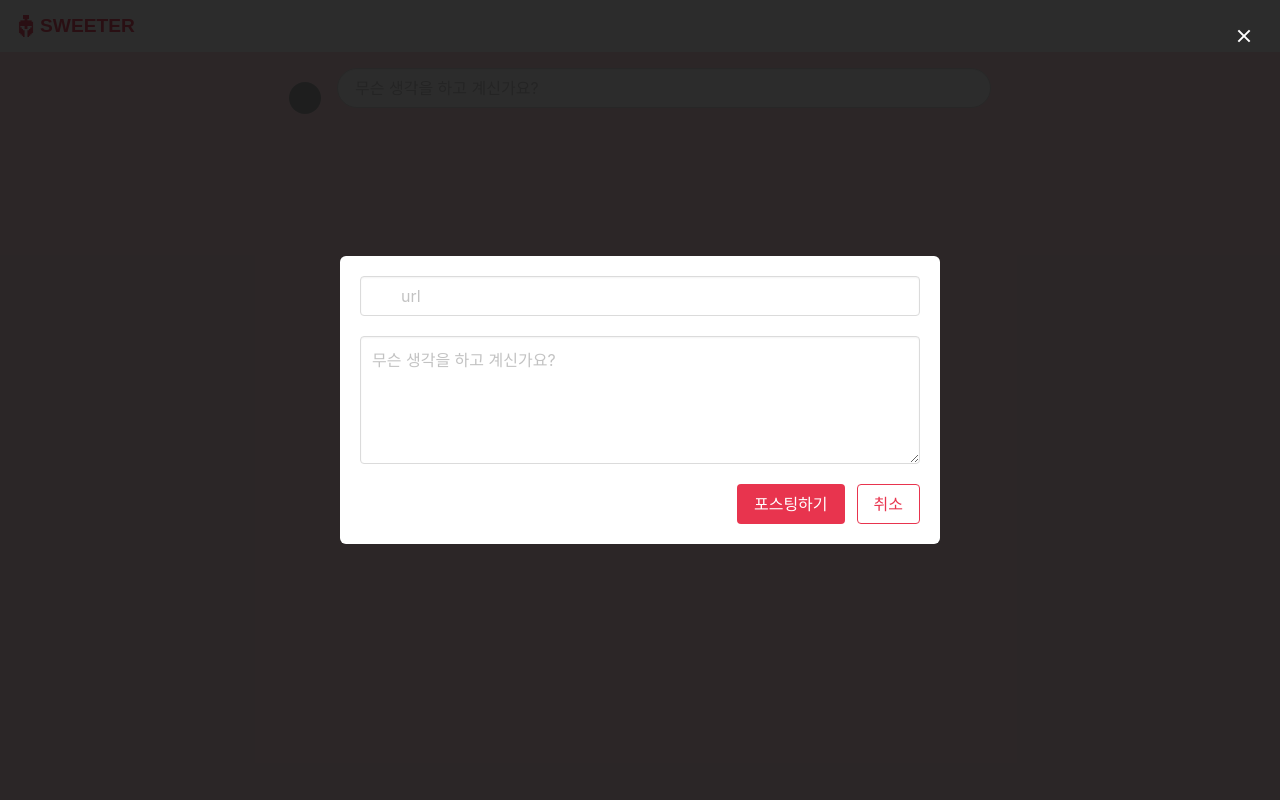
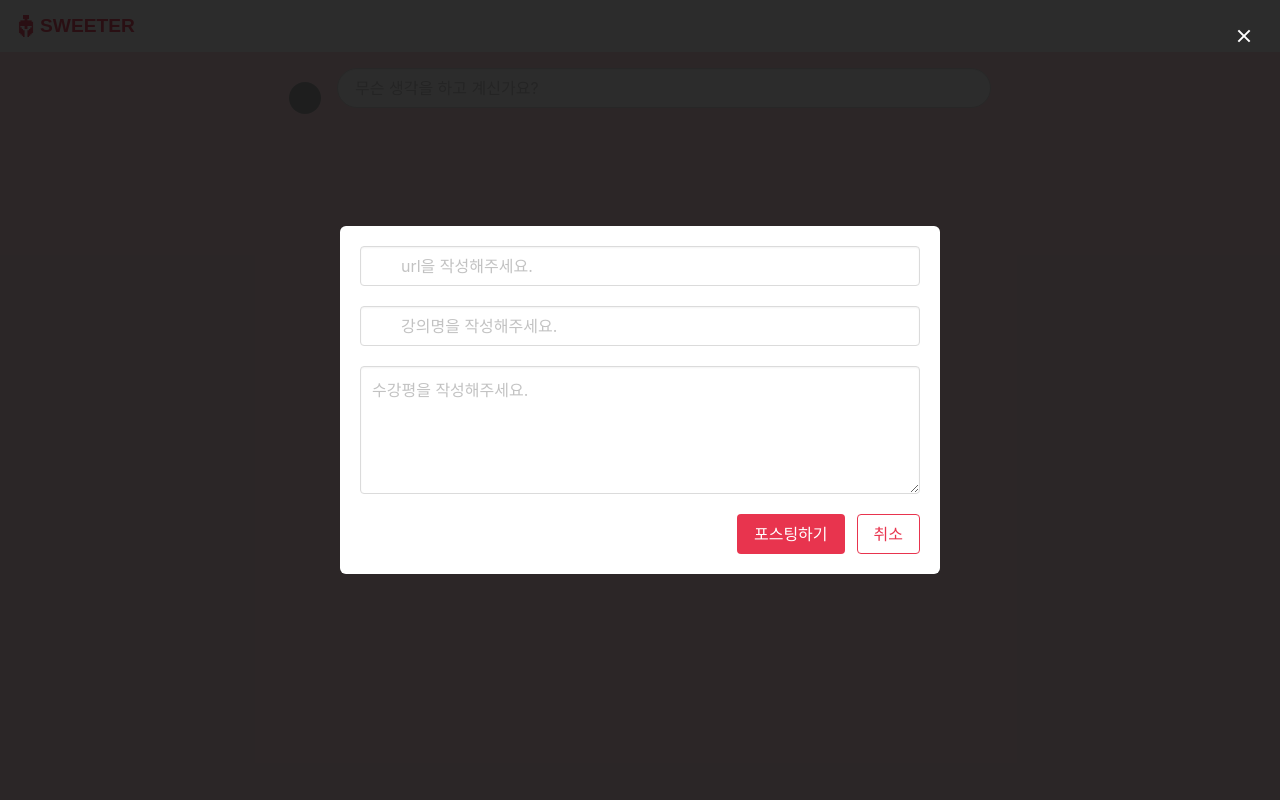
Before and after one commit to guluming/gma, a Flask app: template templates/classmain.html in a window 1280 px wide, after a click that opens the changed part. Run offline with Flask 2, Linux system fonts and the light colour scheme; the template is opened without the code that fills it, so the values that code supplies are empty; some libraries are stand-ins or nearby versions; grey boxes are pictures that could not be loaded.

Commit message:
url / 제목 / 수강평 db 테스트

```diff
--- a/app.py
+++ b/app.py
@@ -139,6 +139,8 @@ def posting():
         comment_receive = request.form["comment_give"]
         date_receive = request.form["date_give"]
         url_receive = request.form['url_give']
+        title_receive = request.form['title_give']
+
         # star_receive = request.form['star_give']
 
         # headers = {
@@ -159,9 +161,10 @@ def posting():
             "profile_pic_real": user_info["profile_pic_real"],
             "comment": comment_receive,
             "date": date_receive,
-            "url": url_receive
+            "url": url_receive,
+            "title": title_receive
+
             # 'star': star_receive,
-            # 'title': title,
             # 'image': image
         }
         db.posts.insert_one(doc)
--- a/static/myjs.js
+++ b/static/myjs.js
@@ -37,8 +37,9 @@ function toggle_like(post_id, type) {
 }
 
 function post() {
+    let url = $("#input-url").val()
+    let title = $("#input-title").val()
     let comment = $("#textarea-post").val()
-    let url = $("#textarea-post").val()
     let today = new Date().toISOString()
 
     // let url = $('#url').val()
@@ -50,8 +51,9 @@ function post() {
         data: {
             comment_give: comment,
             url_give: url,
+            title_give: title,
             date_give: today
-            // url_give: url,
+
             // star_give: star
         },
         success: function (response) {
@@ -166,10 +168,11 @@ function get_posts(username) {
                                                     <p>
                                                         <strong>${post['profile_name']}</strong> <small>@${post['username']}</small> <small>${time_before}</small>
                                                         <br>
+                                                        ${post['url']}
+                                                        <br>
+                                                        ${post['title']}
+                                                        <br>
                                                         ${post['comment']}
-                                                        <br>
-                                                        ${post['url']}
-
 
                                                     </p>
                                                 </div>
--- a/templates/classmain.html
+++ b/templates/classmain.html
@@ -67,17 +67,17 @@
                         <div class="field">
                             <div class="field">
                                 <div class="control has-icons-left">
-                                    <input id="input-url" class="input" type="text" placeholder="url">
+                                    <input id="input-url" class="input" type="text" placeholder="url을 작성해주세요.">
                                 </div>
                             </div>
-{#                            <div class="field">#}
-{#                                <div class="control has-icons-left">#}
-{#                                    <input id="input-title" class="input" type="text" placeholder="제목">#}
-{#                                </div>#}
-{#                            </div>#}
+                            <div class="field">
+                                <div class="control has-icons-left">
+                                    <input id="input-title" class="input" type="text" placeholder="강의명을 작성해주세요.">
+                                </div>
+                            </div>
                             <p class="control">
                                         <textarea id="textarea-post" class="textarea"
-                                                  placeholder="무슨 생각을 하고 계신가요?"></textarea>
+                                                  placeholder="수강평을 작성해주세요."></textarea>
                             </p>
 {#                            <div class="input-group mb-3">#}
 {#                                <label class="input-group-text" for="inputGroupSelect01">별점</label>#}
```
